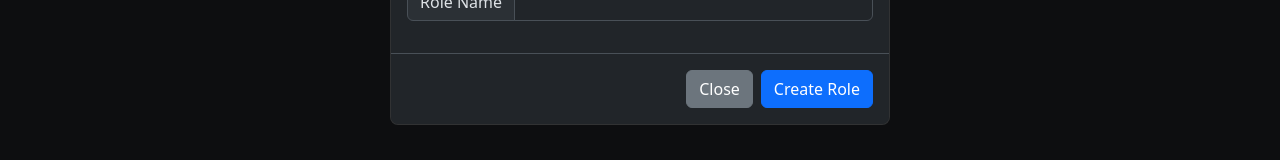
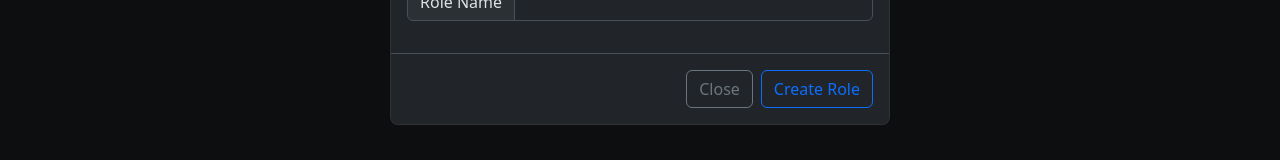
Before and after one commit to Fabio5271/ngs-crud-frontend, an Angular app: page /roles in a window 1280 px wide. Both pictures are taken after a click on the button "Create New Role". Shown: the part 386-546 px from the top of the page. Built offline with nearby package versions, Linux system fonts and the light colour scheme; no server answers.

Commit message:
Changed modal buttons style

```diff
--- a/src/app/Components/role/role.component.html
+++ b/src/app/Components/role/role.component.html
@@ -48,9 +48,9 @@
         </div>
       </div>
       <div class="modal-footer">
-        <button type="button" class="btn btn-secondary" data-bs-dismiss="modal">Close</button>
-        <button type="button" class="btn btn-primary" *ngIf="creationMode" (click)="createRole()">Create Role</button>
-        <button type="button" class="btn btn-primary" *ngIf="!creationMode" (click)="modifyRole()">Modify Role</button>
+        <button type="button" class="btn btn-outline-secondary" data-bs-dismiss="modal">Close</button>
+        <button type="button" class="btn btn-outline-primary" *ngIf="creationMode" (click)="createRole()">Create Role</button>
+        <button type="button" class="btn btn-outline-primary" *ngIf="!creationMode" (click)="modifyRole()">Modify Role</button>
       </div>
     </div>
   </div>
--- a/src/app/Components/user/user.component.html
+++ b/src/app/Components/user/user.component.html
@@ -60,9 +60,9 @@
         </div>
       </div>
       <div class="modal-footer">
-        <button type="button" class="btn btn-secondary" data-bs-dismiss="modal">Close</button>
-        <button type="button" class="btn btn-primary" *ngIf="creationMode" (click)="createUser()">Create User</button>
-        <button type="button" class="btn btn-primary" *ngIf="!creationMode" (click)="modifyUser()">Modify User</button>
+        <button type="button" class="btn btn-outline-secondary" data-bs-dismiss="modal">Close</button>
+        <button type="button" class="btn btn-outline-primary" *ngIf="creationMode" (click)="createUser()">Create User</button>
+        <button type="button" class="btn btn-outline-primary" *ngIf="!creationMode" (click)="modifyUser()">Modify User</button>
       </div>
     </div>
   </div>
```
